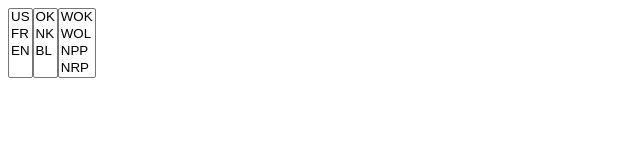
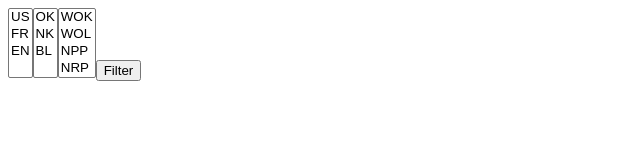
Before and after one commit to clementdessoude/refacto-react, a React (Create React App) app: page / in a window 1280 px wide. Shown: the top 160 px of the page, without its empty margins (0-640 px from the left). Built offline with nearby package versions, Linux system fonts and the light colour scheme.

Commit message:
open new page with selected in QP

```diff
--- a/src/components/DomainFilter/DomainFilter.component.tsx
+++ b/src/components/DomainFilter/DomainFilter.component.tsx
@@ -1,13 +1,25 @@
-import React, { useState, useEffect } from 'react';
+import React from 'react';
 
 interface Props {
   domains: string[]
 }
 
+function filterDomains() {
+  const countriesSelect = document.getElementById('countriesSelect') as HTMLSelectElement;
+  const classificationsSelect = document.getElementById('classificationsSelect') as HTMLSelectElement;
+  const subClassificationsSelect = document.getElementById('subClassificationsSelect') as HTMLSelectElement;
+
+  const countries = Array.from(countriesSelect.selectedOptions).map((option) => option.value);
+  const classifications = Array.from(classificationsSelect.selectedOptions).map((option) => option.value);
+  const subClassifications = Array.from(subClassificationsSelect.selectedOptions).map((option) => option.value);
+
+  return window.open(`http://localhost:3000?countries=${countries.join(',')}&classifications=${classifications.join(',')}&subClassification=${subClassifications.join(',')}`, '_blank');
+}
+
 const DomainFilter: React.FC<Props> = ({ domains }) => {
     return (
     <>
-      <select title="countriesSelect" name="countries" multiple>
+      <select id="countriesSelect" title="countriesSelect" name="countries" multiple>
         {domains
         .map((v) => v.substring(0, 2))
         .filter((e, i, l) => l.indexOf(e) === i)
@@ -17,7 +29,7 @@ const DomainFilter: React.FC<Props> = ({ domains }) => {
           </option>
         ))}
       </select>
-      <select title="classificationsSelect" name="classifications" multiple>
+      <select id="classificationsSelect" title="classificationsSelect" name="classifications" multiple>
         {domains
         .map((v) => v.substring(3, 5))
         .filter((e, i, l) => l.indexOf(e) === i)
@@ -27,7 +39,7 @@ const DomainFilter: React.FC<Props> = ({ domains }) => {
           </option>
         ))}
       </select>
-      <select title="subClassificationsSelect" name="subClassifications" multiple>
+      <select id="subClassificationsSelect" title="subClassificationsSelect" name="subClassifications" multiple>
         {domains
         .map((v) => v.substring(6))
         .filter((e, i, l) => l.indexOf(e) === i)
@@ -37,6 +49,9 @@ const DomainFilter: React.FC<Props> = ({ domains }) => {
           </option>
         ))}
       </select>
+      <button id="filterButton" title="filterButton" type="button" onClick={() => filterDomains()}>
+        Filter
+      </button>
     </>
   );
 };
```
